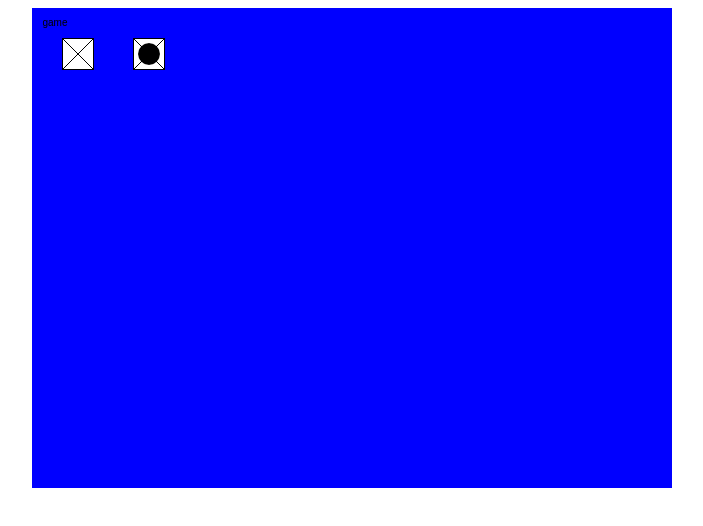
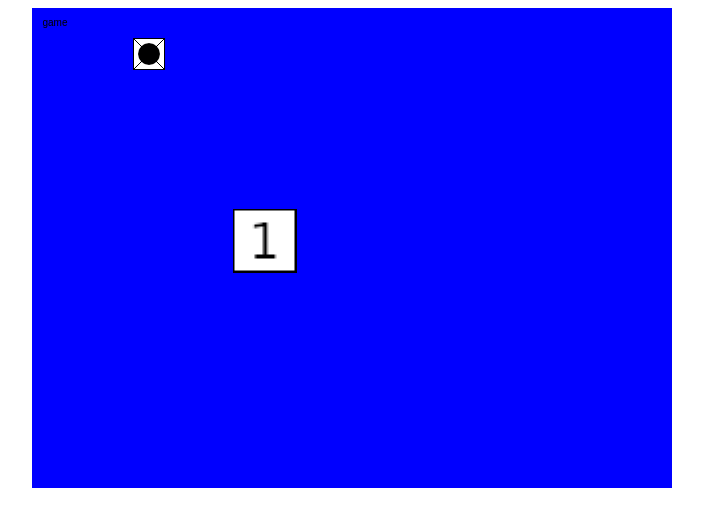
Before and after one commit to dustinpfister/game-framework-clucker, a plain HTML site: page demos/spritesheet/index.html in a window 1280 px wide. Shown: the whole page, without its empty margins (288-991 px from the left). Drawn offline with Linux system fonts and the light colour scheme.

Commit message:
using spritesheet main.js in index.html and using new images

```diff
--- a/demos/spritesheet/index.html
+++ b/demos/spritesheet/index.html
@@ -22,7 +22,7 @@
         <script src="/lib/gameframe/gameframe.js"></script>
 
         <!-- Demo project example -->
-        <script src="/demos/loader/main.js"></script>
+        <script src="/demos/spritesheet/main.js"></script>
 
     </body>
 </html>
--- a/demos/spritesheet/main.js
+++ b/demos/spritesheet/main.js
@@ -7,7 +7,7 @@ var sm = gameFrame.smCreateMain({
     game: {},
     loader: {
         images: { // load 0.png, and 1.png at ./img
-            baseURL: '/demos/loader/img',
+            baseURL: '/demos/spritesheet/img',
             count: 2
         }
     }
@@ -33,7 +33,7 @@ gameFrame.smPushState(sm, {
         canvasMod.draw(layers, 'print', 1, sm.currentState, 10, 10);
         canvasMod.draw(layers, 'stateButtons', 1, sm);
         // drawing images to the canvas
-        ctx.drawImage(sm.layers.images[0], 29.5, 29.5);
+        ctx.drawImage(sm.layers.images[0], 0, 0, 32, 32, 200, 200, 64, 64);
         ctx.drawImage(sm.layers.images[1], 100.5, 29.5);
     },
     events: {
```
